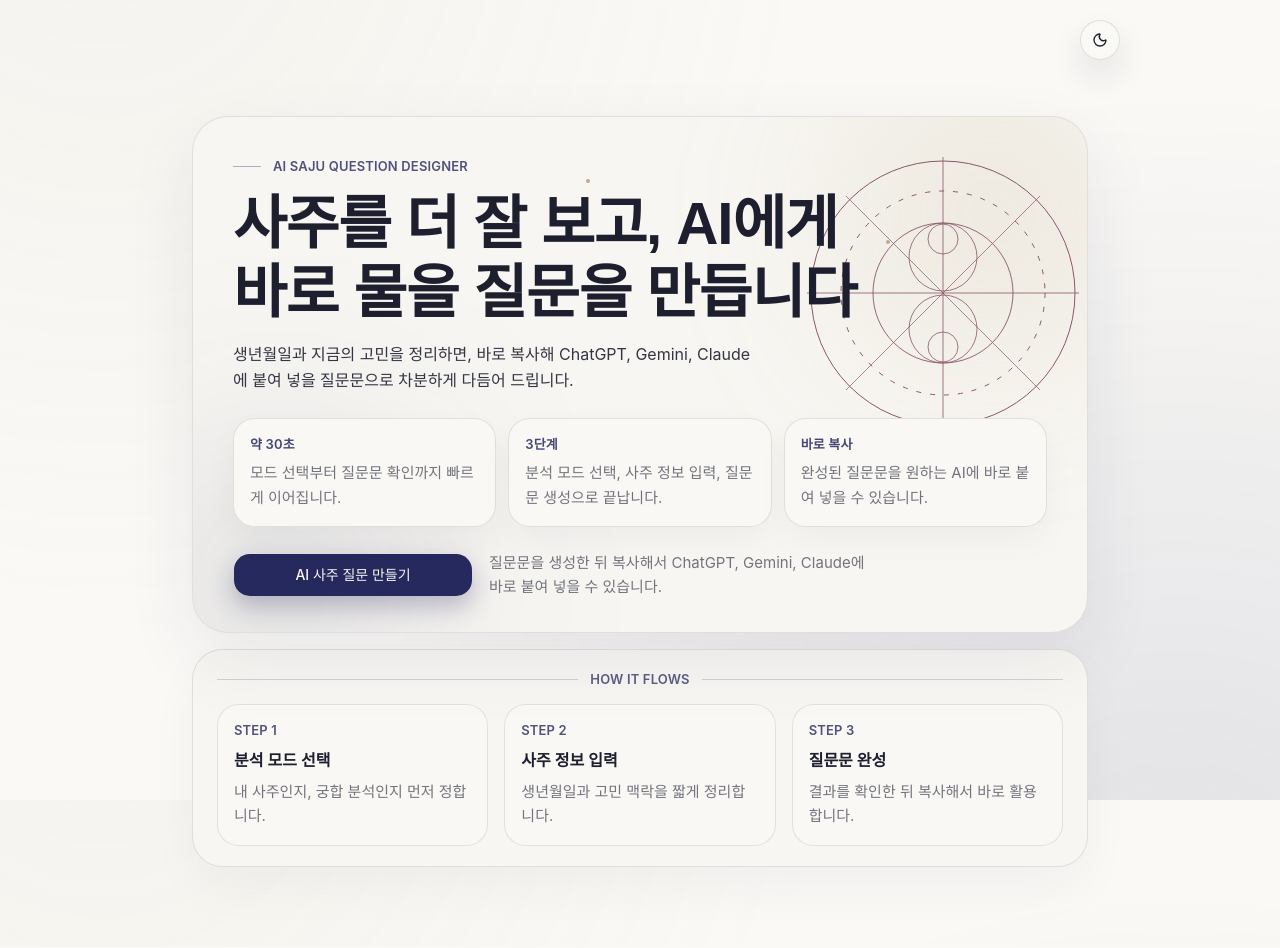
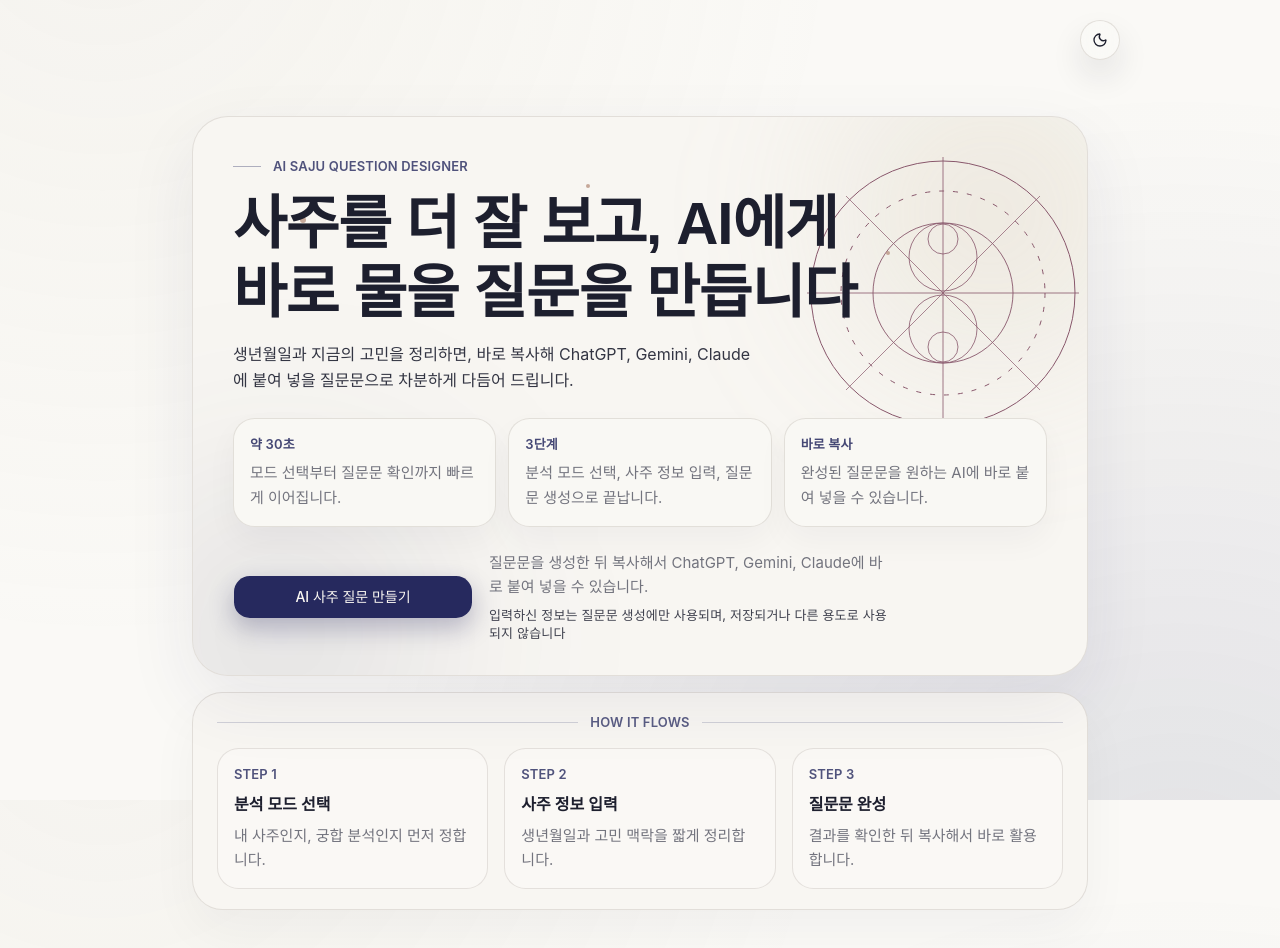
Before and after one commit to song-chaeyoung/SajuPrompt, a Next.js app: page / in a window 1280 px wide. Shown: the top 948 px of the page. Built offline with nearby package versions, Linux system fonts and the light colour scheme; a web font is replaced by a local one.

Commit message:
feat: 랜딩페이지 안내문구 추가

```diff
--- a/widgets/saju-question-intro/ui/saju-question-intro.tsx
+++ b/widgets/saju-question-intro/ui/saju-question-intro.tsx
@@ -15,10 +15,33 @@ const gowunBatang = Gowun_Batang({
   preload: false,
 });
 
+const PRIVACY_NOTE =
+  "입력하신 정보는 질문문 생성에만 사용되며, 저장되거나 다른 용도로 사용되지 않습니다";
+
+function PrivacyNoteText() {
+  const breakIndex = PRIVACY_NOTE.indexOf(",");
+
+  if (breakIndex === -1) {
+    return PRIVACY_NOTE;
+  }
+
+  const leadingText = PRIVACY_NOTE.slice(0, breakIndex + 1);
+  const trailingText = PRIVACY_NOTE.slice(breakIndex + 1).trimStart();
+
+  return (
+    <>
+      {leadingText}
+      <br className="sm:hidden" />
+      <span className="hidden sm:inline"> </span>
+      {trailingText}
+    </>
+  );
+}
+
 export function SajuQuestionIntro() {
   return (
     <>
-      <section className="pb-[calc(4.75rem+env(safe-area-inset-bottom))] pt-[calc(env(safe-area-inset-top)+1.25rem)] sm:pb-12 sm:pt-[calc(env(safe-area-inset-top)+5.25rem)]">
+      <section className="pb-[calc(8.5rem+env(safe-area-inset-bottom))] pt-[calc(env(safe-area-inset-top)+1.25rem)] sm:pb-12 sm:pt-[calc(env(safe-area-inset-top)+5.25rem)]">
         <div className="relative mx-auto w-full max-w-4xl">
           <div className="relative overflow-hidden rounded-[2.25rem] border border-border/70 bg-[color-mix(in_oklch,var(--card)_96%,var(--background)_4%)] px-5 py-5 shadow-[0_26px_70px_color-mix(in_oklch,var(--primary)_8%,transparent)] dark:border-border/90 sm:px-8 sm:py-7 md:px-10 md:py-8">
             <div
@@ -104,10 +127,15 @@ export function SajuQuestionIntro() {
                   </Link>
                 </Button>
 
-                <p className="type-body-sm max-w-[24rem] text-muted-foreground">
-                  질문문을 생성한 뒤 복사해서 ChatGPT, Gemini, Claude에 바로
-                  붙여 넣을 수 있습니다.
-                </p>
+                <div className="max-w-[25rem] space-y-1.5">
+                  <p className="type-body-sm text-muted-foreground">
+                    질문문을 생성한 뒤 복사해서 ChatGPT, Gemini, Claude에 바로
+                    붙여 넣을 수 있습니다.
+                  </p>
+                  <p className="type-caption text-[color:color-mix(in_oklch,var(--foreground)_58%,var(--muted-foreground)_42%)]">
+                    <PrivacyNoteText />
+                  </p>
+                </div>
               </div>
             </div>
           </div>
@@ -144,7 +172,10 @@ export function SajuQuestionIntro() {
       </section>
 
       <div className="fixed inset-x-0 bottom-0 z-30 px-4 pb-[calc(1rem+env(safe-area-inset-bottom))] pt-4 sm:hidden">
-        <div className="mx-auto w-full max-w-4xl">
+        <div className="mx-auto w-full max-w-4xl rounded-[1.5rem] border border-border/70 bg-[color-mix(in_oklch,var(--card)_94%,var(--background)_6%)] p-3 shadow-[0_22px_50px_color-mix(in_oklch,var(--foreground)_10%,transparent)] backdrop-blur-[10px]">
+          <p className="mb-2 px-2 text-center type-caption text-[color:color-mix(in_oklch,var(--foreground)_58%,var(--muted-foreground)_42%)] ">
+            <PrivacyNoteText />
+          </p>
           <Button asChild size="lg" className="w-full">
             <Link href={FORM_STEP_PATHS.mode} scroll={true}>
               AI 사주 질문 만들기
```
